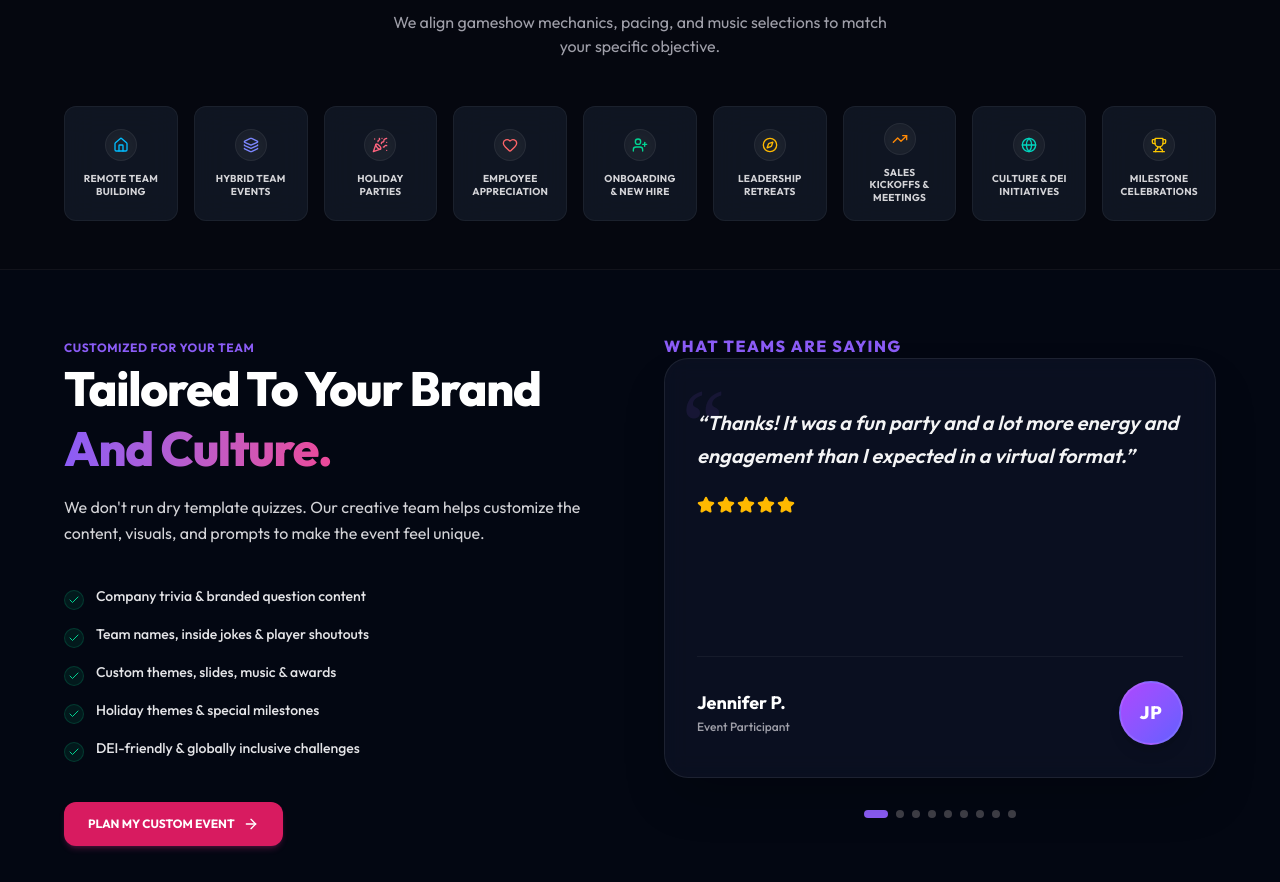
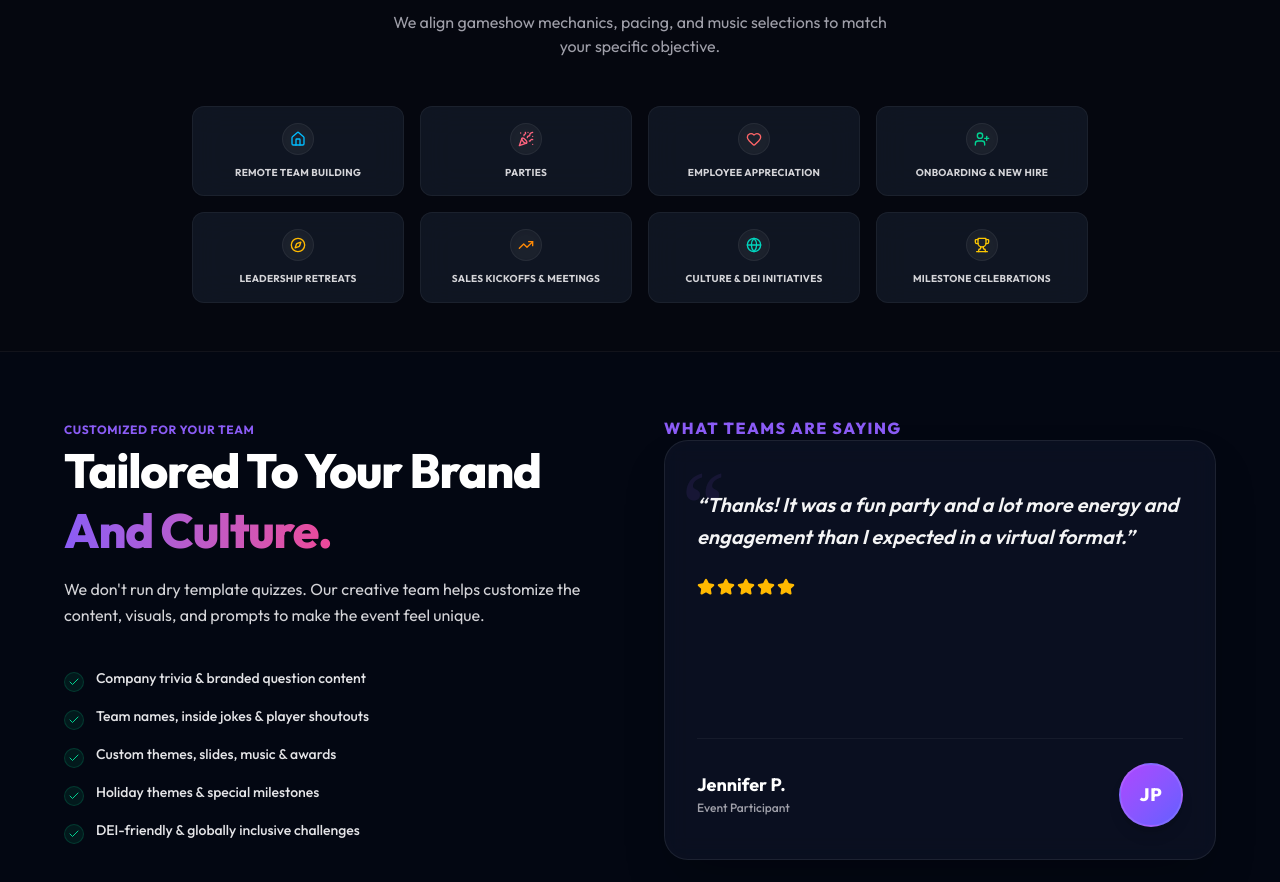
Before and after one commit to moveupwithmike/Teamtastic_Website, a Next.js app: page /team-experiences in a window 1280 px wide. Shown: the part 3064-3946 px from the top of the page. Built offline with nearby package versions, Linux system fonts and the light colour scheme.

Commit message:
Occasion Section: Remove Hybrid Team Events, rename Holiday Parties to Parties, change grid layout to 2 rows of 4

```diff
--- a/src/app/team-experiences/page.js
+++ b/src/app/team-experiences/page.js
@@ -133,12 +133,7 @@ const occasions = [
     color: "from-sky-500/10 to-sky-600/5 border-sky-500/20 text-sky-400 hover:border-sky-500/40 hover:shadow-[0_0_15px_rgba(14,165,233,0.15)]"
   },
   {
-    label: "Hybrid Team Events",
-    icon: Layers,
-    color: "from-indigo-500/10 to-indigo-600/5 border-indigo-500/20 text-indigo-400 hover:border-indigo-500/40 hover:shadow-[0_0_15px_rgba(99,102,241,0.15)]"
-  },
-  {
-    label: "Holiday Parties",
+    label: "Parties",
     icon: PartyPopper,
     color: "from-rose-500/10 to-rose-600/5 border-rose-500/20 text-rose-400 hover:border-rose-500/40 hover:shadow-[0_0_15px_rgba(244,63,94,0.15)]"
   },
@@ -568,7 +563,7 @@ export default function TeamExperiences() {
               </p>
             </div>
 
-            <div className="grid grid-cols-2 sm:grid-cols-3 lg:grid-cols-9 gap-4 max-w-6xl mx-auto justify-center">
+            <div className="grid grid-cols-2 md:grid-cols-4 gap-4 max-w-4xl mx-auto justify-center">
               {occasions.map((o) => {
                 const Icon = o.icon;
                 return (
```
